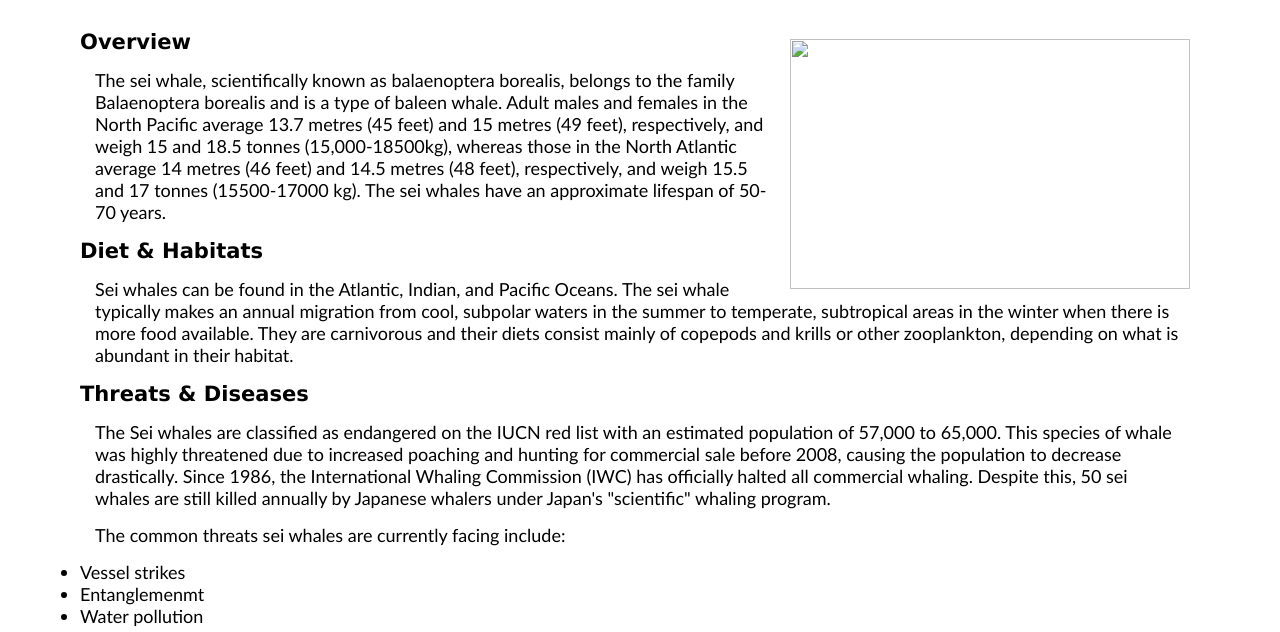
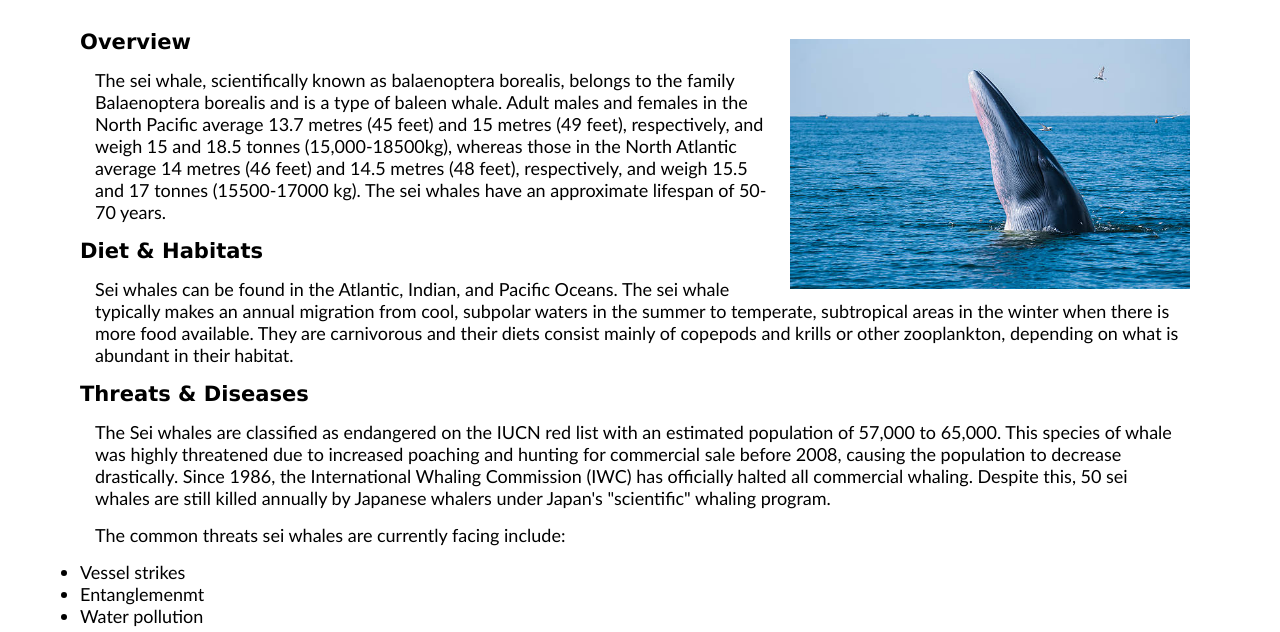
Before and after one commit to Cody-Brian/Ecosystem-Website, a plain HTML site: page Sei Whale.html in a window 1280 px wide. Shown: the part 168-800 px from the top of the page. Drawn offline with Linux system fonts and the light colour scheme; files whose address does not match are found by name.

Commit message:
Update Sei Whale.html

```diff
--- a/Sei Whale.html
+++ b/Sei Whale.html
@@ -39,7 +39,7 @@
             <p>Sei Whale</p>
         </div>
         <div class="content">
-            <img src="Sei Whale content.jpg">
+            <img src="Sei Whale.png">
             <h3 id="headings">Overview</h3>
             <p>
                 The sei whale, scientifically known as balaenoptera borealis, belongs to the family Balaenoptera borealis and
```
